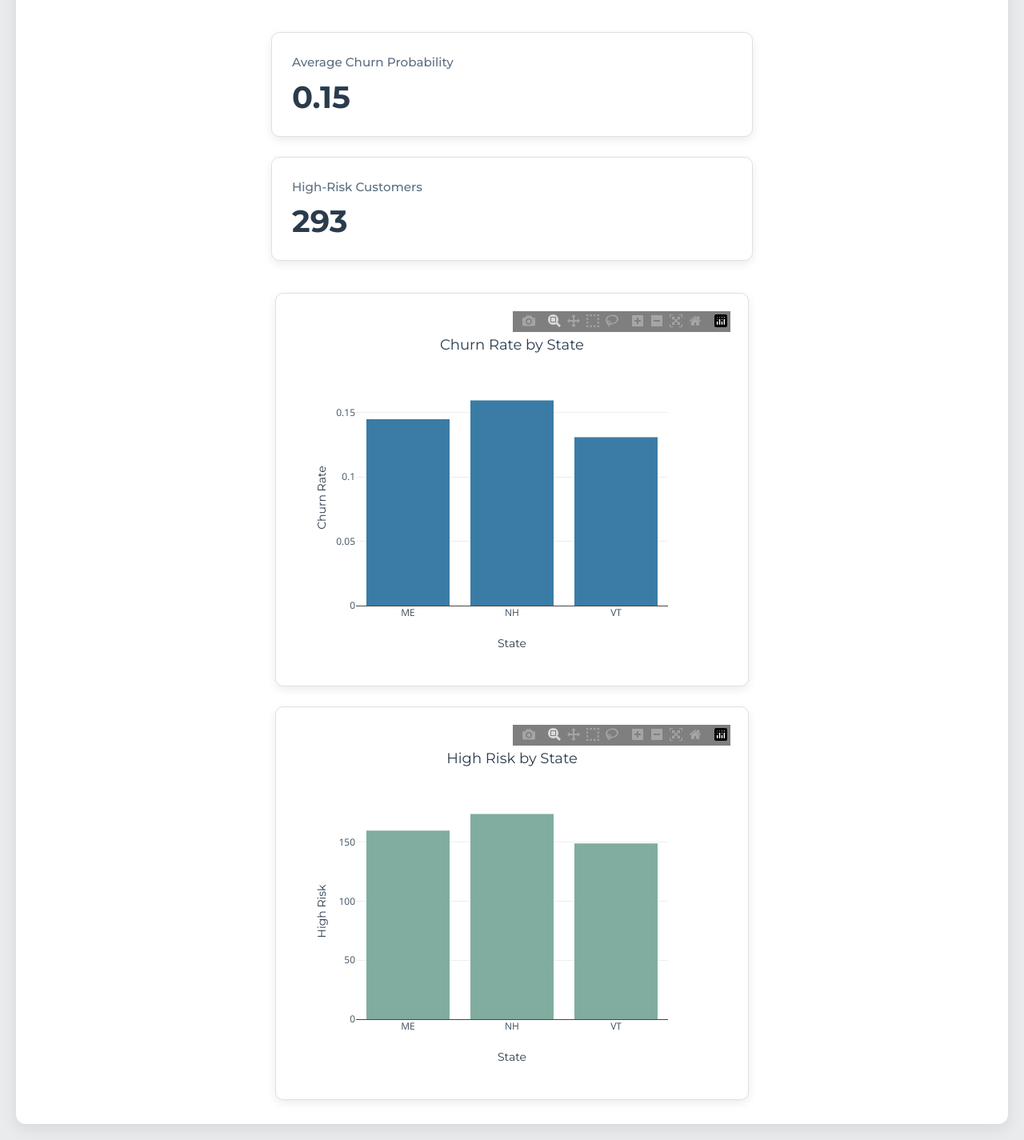
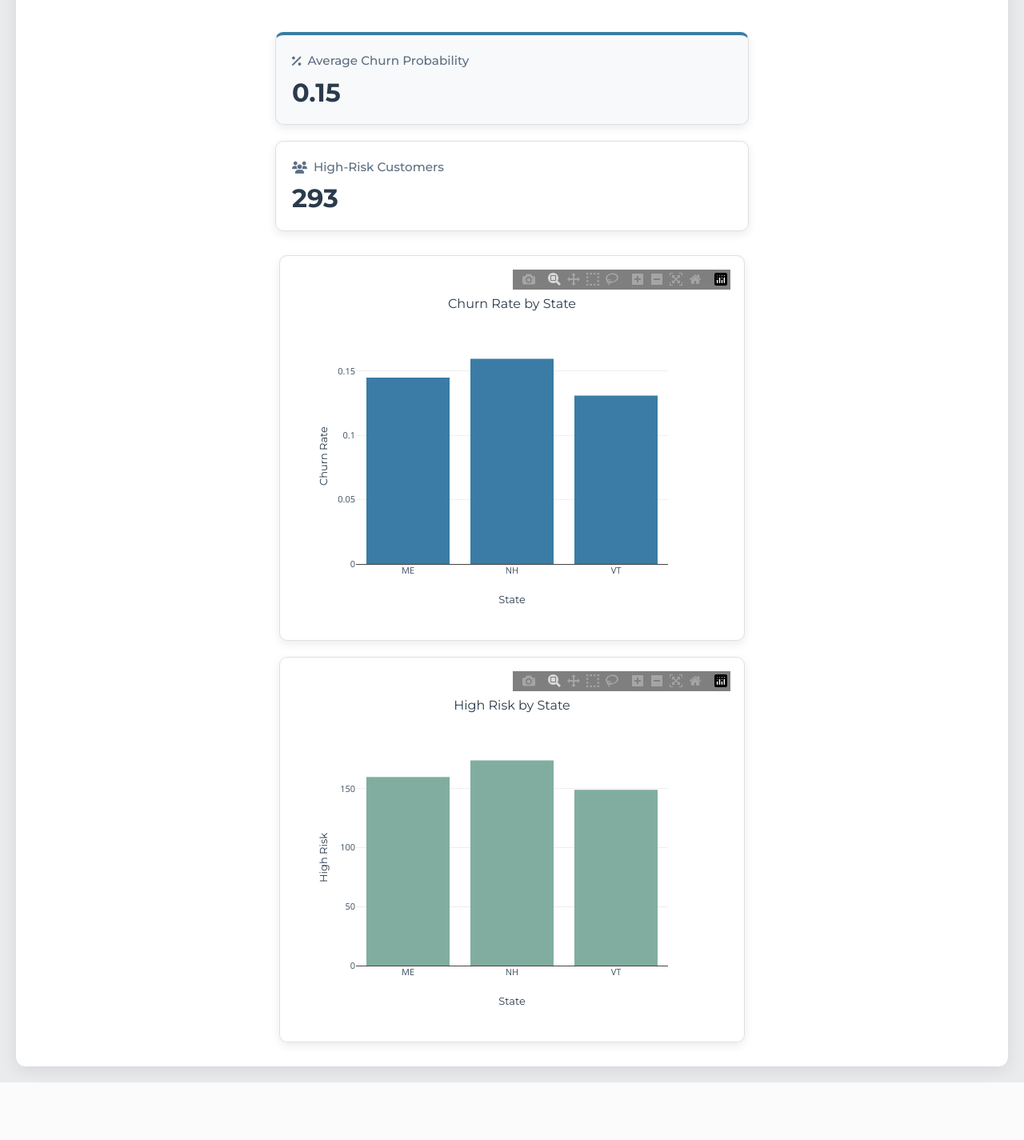
Before and after one commit to augustocesarperin/churn-prediction-dashboard, a Flask app: page / in a window 1280 px wide. Shown: the part 127-1552 px from the top of the page at 80% size. After the commit the page ends 1480 px from the top, so only its background shows below. Run offline with Flask 2, Linux system fonts and the light colour scheme; some libraries are stand-ins or nearby versions.

Commit message:
Adjust dashboard spacing and font sizes

```diff
--- a/static/style.css
+++ b/static/style.css
@@ -35,13 +35,13 @@ body {
     display: flex;
     justify-content: space-around;
     flex-wrap: wrap;
-    gap: 25px;
-    margin-bottom: 40px;
+    gap: 20px;
+    margin-bottom: 30px;
 }
 
 .metric-card {
     background-color: #FFFFFF;
-    padding: 25px;
+    padding: 20px;
     border-radius: 10px;
     box-shadow: 0 4px 12px rgba(0, 0, 0, 0.08);
     text-align: left;
@@ -56,6 +56,11 @@ body {
     box-shadow: 0 8px 20px rgba(0, 0, 0, 0.12);
 }
 
+.metric-card-highlight {
+    border-top: 4px solid #3A7CA5;
+    background-color: #F8F9FA;
+}
+
 .metric-card h2 {
     font-family: 'Montserrat', sans-serif;
     font-size: 0.95em;
@@ -63,11 +68,19 @@ body {
     margin-top: 0;
     margin-bottom: 8px;
     font-weight: 500;
+    display: flex;
+    align-items: center;
+}
+
+.metric-card h2 .fas {
+    margin-right: 8px;
+    font-size: 1em;
+    color: #5C6F82;
 }
 
 .metric-card .metric-value {
     font-family: 'Montserrat', sans-serif;
-    font-size: 2.4em;
+    font-size: 2.0em;
     font-weight: 700;
     color: #2A3B4C;
     margin: 0;
@@ -78,16 +91,16 @@ body {
     display: flex;
     justify-content: space-around;
     flex-wrap: wrap;
-    gap: 25px;
+    gap: 20px;
 }
 
 .chart-card {
     background-color: #FFFFFF;
-    padding: 20px;
+    padding: 15px;
     border-radius: 10px;
     box-shadow: 0 4px 12px rgba(0, 0, 0, 0.08);
     flex-basis: calc(50% - 40px);
-    min-width: 380px;
+    min-width: 320px;
     border: 1px solid #E0E0E0;
     transition: transform 0.2s ease-in-out, box-shadow 0.2s ease-in-out;
 }
--- a/templates/index.html
+++ b/templates/index.html
@@ -9,6 +9,7 @@
     <link rel="preconnect" href="https://fonts.googleapis.com">
     <link rel="preconnect" href="https://fonts.gstatic.com" crossorigin>
     <link href="https://fonts.googleapis.com/css2?family=Montserrat:wght@400;500;700&family=Open+Sans:wght@400;600&display=swap" rel="stylesheet">
+    <link rel="stylesheet" href="https://cdnjs.cloudflare.com/ajax/libs/font-awesome/6.7.2/css/all.min.css">
 </head>
 
 <body>
@@ -18,12 +19,12 @@
         </header>
 
         <section class="metrics-container">
-            <div class="metric-card">
-                <h2>Average Churn Probability</h2>
+            <div class="metric-card metric-card-highlight">
+                <h2><i class="fas fa-percent"></i> Average Churn Probability</h2>
                 <p class="metric-value">{{ avg_churn_prob | round(2) }}</p>
             </div>
             <div class="metric-card">
-                <h2>High-Risk Customers</h2>
+                <h2><i class="fas fa-users"></i> High-Risk Customers</h2>
                 <p class="metric-value">{{ high_risk_customers }}</p>
             </div>
         </section>
@@ -55,17 +56,17 @@
         const layout1 = {
             title: {
                 text: 'Churn Rate by State',
-                font: { family: 'Montserrat, sans-serif', size: 18, color: '#2A3B4C' }
+                font: { family: 'Montserrat, sans-serif', size: 16, color: '#2A3B4C' }
             },
             xaxis: {
                 title: 'State',
-                titlefont: { family: 'Montserrat, sans-serif', color: '#2A3B4C' },
-                tickfont: { family: 'Open Sans, sans-serif', color: '#3D4F60' }
+                titlefont: { family: 'Montserrat, sans-serif', color: '#2A3B4C', size: 13 },
+                tickfont: { family: 'Open Sans, sans-serif', color: '#3D4F60', size: 11 }
             },
             yaxis: {
                 title: 'Churn Rate',
-                titlefont: { family: 'Montserrat, sans-serif', color: '#2A3B4C' },
-                tickfont: { family: 'Open Sans, sans-serif', color: '#3D4F60' }
+                titlefont: { family: 'Montserrat, sans-serif', color: '#2A3B4C', size: 13 },
+                tickfont: { family: 'Open Sans, sans-serif', color: '#3D4F60', size: 11 }
             },
             font: { family: 'Open Sans, sans-serif', color: '#3D4F60' },
             paper_bgcolor: 'rgba(0,0,0,0)',
@@ -86,17 +87,17 @@
         const layout2 = {
             title: {
                 text: 'High Risk by State',
-                font: { family: 'Montserrat, sans-serif', size: 18, color: '#2A3B4C' }
+                font: { family: 'Montserrat, sans-serif', size: 16, color: '#2A3B4C' }
             },
             xaxis: {
                 title: 'State',
-                titlefont: { family: 'Montserrat, sans-serif', color: '#2A3B4C' },
-                tickfont: { family: 'Open Sans, sans-serif', color: '#3D4F60' }
+                titlefont: { family: 'Montserrat, sans-serif', color: '#2A3B4C', size: 13 },
+                tickfont: { family: 'Open Sans, sans-serif', color: '#3D4F60', size: 11 }
             },
             yaxis: {
                 title: 'High Risk',
-                titlefont: { family: 'Montserrat, sans-serif', color: '#2A3B4C' },
-                tickfont: { family: 'Open Sans, sans-serif', color: '#3D4F60' }
+                titlefont: { family: 'Montserrat, sans-serif', color: '#2A3B4C', size: 13 },
+                tickfont: { family: 'Open Sans, sans-serif', color: '#3D4F60', size: 11 }
             },
             font: { family: 'Open Sans, sans-serif', color: '#3D4F60' },
             paper_bgcolor: 'rgba(0,0,0,0)',
```
